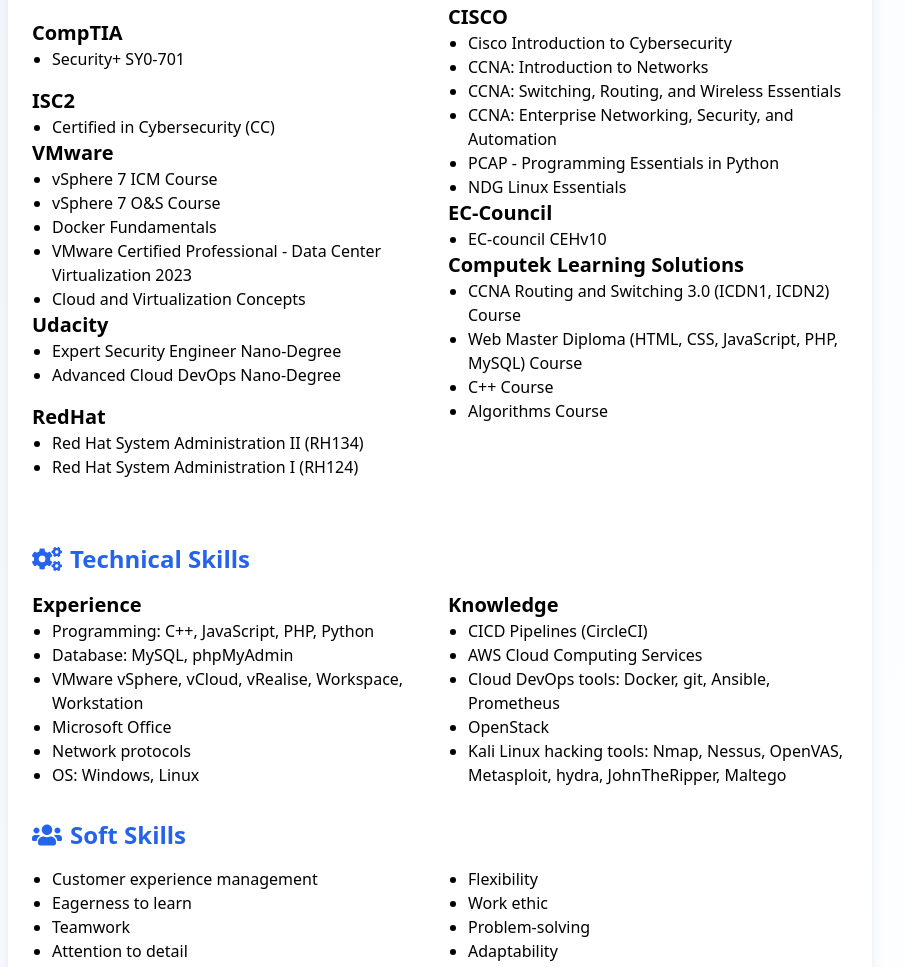
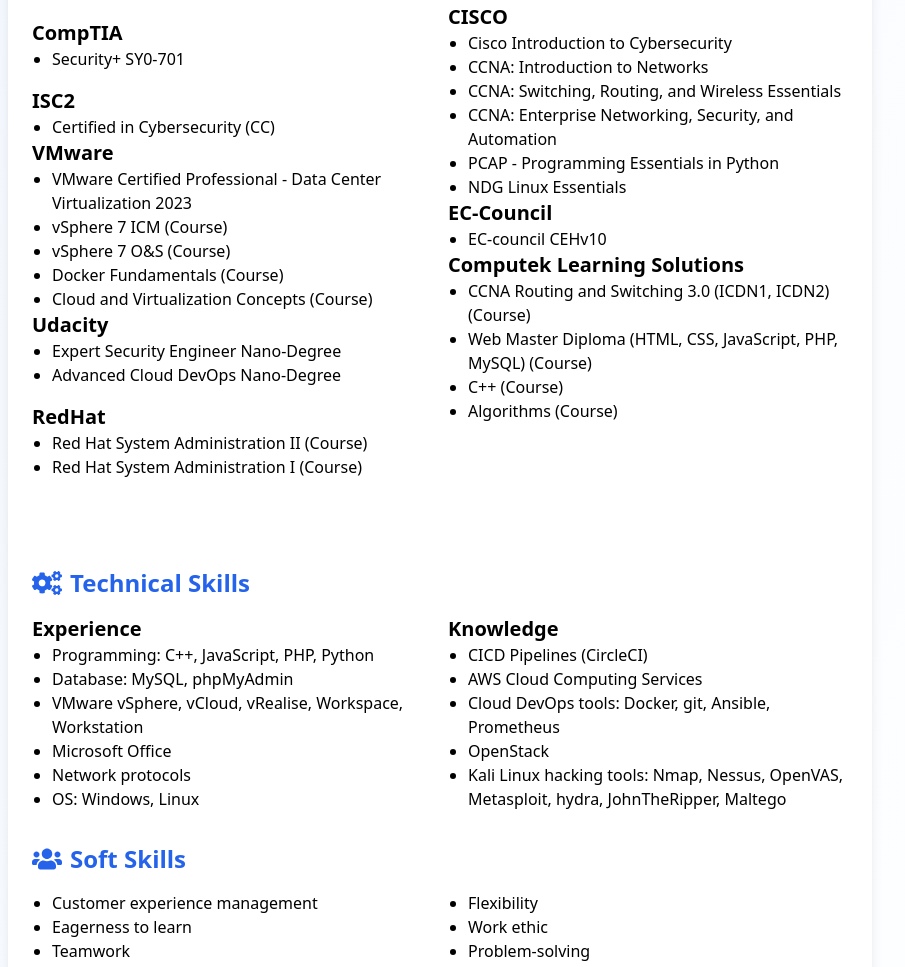
Before and after one commit to ibrahimtal7a/ibrahimtal7a.github.io, a plain HTML site: page index.html in a window 1280 px wide. Shown: the part 1537-2504 px from the top of the page, without its empty margins (200-1105 px from the left). Drawn offline with nearby package versions, Linux system fonts and the light colour scheme; a script that the page names is missing.

Commit message:
Update index.html Marking Courses

```diff
--- a/index.html
+++ b/index.html
@@ -202,6 +202,7 @@
                     </div>
                 </div>
             </section>
+
             <!-- Certifications & Courses Section -->
             <section id="certifications" class="mb-8 section section-offset">
                 <h2 class="text-2xl font-bold mb-4 text-blue-600">
@@ -223,23 +224,23 @@
                         </ul>
                         <h3 class="text-xl font-semibold">VMware</h3>
                         <ul class="list-disc pl-5">
-                            <a href="pdf/ICM.pdf">
-                                <li class="list">vSphere 7 ICM Course</li>
-                            </a>
-                            <a href="pdf/O&S.pdf">
-                                <li class="list">vSphere 7 O&S Course</li>
-                            </a>
-                            <a href="pdf/Docker.pdf">
-                                <li class="list">Docker Fundamentals</li>
-                            </a>
                             <a href="https://www.credly.com/badges/328c2db6-1cc7-431a-b39e-061ca90125ef/public_url">
                                 <li class="list">
                                     VMware Certified Professional - Data Center Virtualization
                                     2023
                                 </li>
                             </a>
+                            <a href="pdf/ICM.pdf">
+                                <li class="list">vSphere 7 ICM <span class="red">(Course)</span></li>
+                            </a>
+                            <a href="pdf/O&S.pdf">
+                                <li class="list">vSphere 7 O&S <span class="red">(Course)</span></li>
+                            </a>
+                            <a href="pdf/Docker.pdf">
+                                <li class="list">Docker Fundamentals <span class="red">(Course)</span></li>
+                            </a>
                             <a href="https://www.credly.com/badges/f5e1a734-c132-4744-94d3-8c13f7f216f8/public_url">
-                                <li class="list">Cloud and Virtualization Concepts</li>
+                                <li class="list">Cloud and Virtualization Concepts <span class="red">(Course)</span></li>
                             </a>
                         </ul>
                         <h3 class="text-xl font-semibold">Udacity</h3>
@@ -254,9 +255,9 @@
                         <h3 class="text-xl font-semibold mt-4">RedHat</h3>
                         <ul class="list-disc pl-5">
                             <a href="pdf/RH134.pdf">
-                                <li class="list">Red Hat System Administration II (RH134)</li>
+                                <li class="list">Red Hat System Administration II <span class="red">(Course)</span></li>
                             </a>
-                            <li>Red Hat System Administration I (RH124)</li>
+                            <li>Red Hat System Administration I <span class="red">(Course)</span></li>
                         </ul>
                     </div>
                     <div>
@@ -294,15 +295,16 @@
                         </ul>
                         <h3 class="text-xl font-semibold">Computek Learning Solutions</h3>
                         <ul class="list-disc pl-5">
-                            <li>CCNA Routing and Switching 3.0 (ICDN1, ICDN2) Course</li>
+                            <li>CCNA Routing and Switching 3.0 (ICDN1, ICDN2) <span class="red">(Course)</span></li>
                             <li>
-                                Web Master Diploma (HTML, CSS, JavaScript, PHP, MySQL) Course
+                                Web Master Diploma (HTML, CSS, JavaScript, PHP, MySQL) <span class="red">(Course)</span>
                             </li>
-                            <li>C++ Course</li>
-                            <li>Algorithms Course</li>
+                            <li>C++ <span class="red">(Course)</span></li>
+                            <li>Algorithms <span class="red">(Course)</span></li>
                         </ul>
                     </div>
                 </div>
+                <br>
             <!-- Slider Section -->
             </section>
             <section id="certification-badges" class="mb-8 section section-offset">
```
